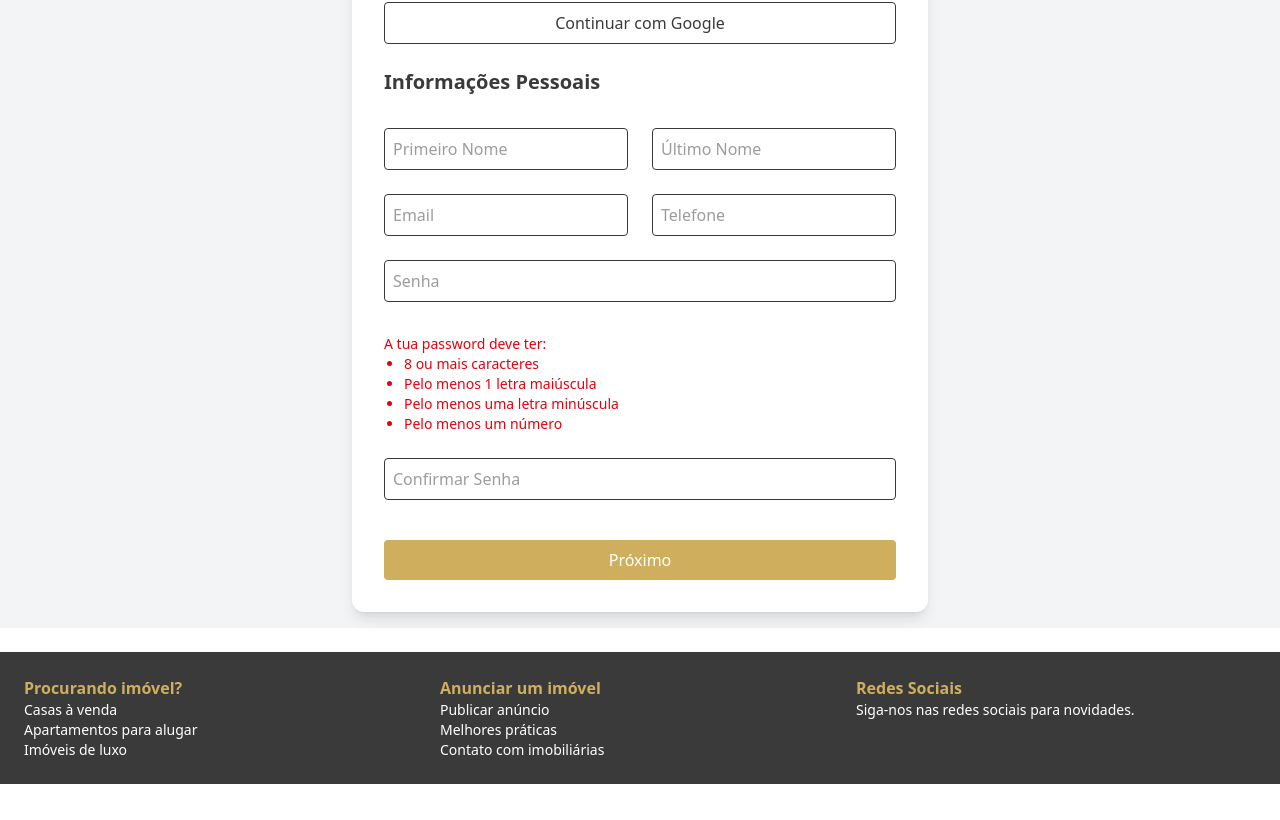
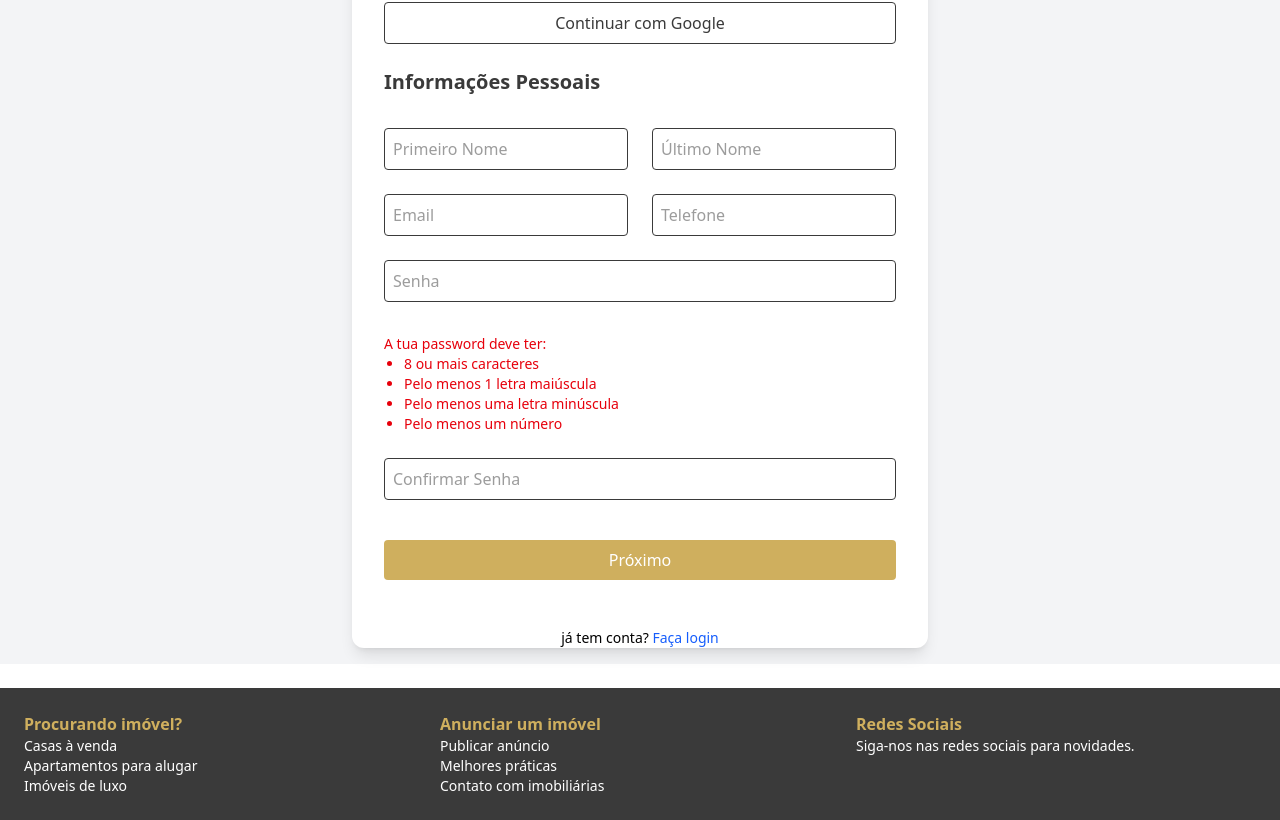
Before and after one commit to DEISI-ULHT-TFC-2024-25/TFC-DEISI2043-IMOinvestor_Frontend, a React (Vite) app in the folder imoinvestidor/: page /register in a window 1280 px wide. Shown: the part 307-1127 px from the top of the page. Before the commit the page ends 1091 px from the top, so only its background shows below. Built offline with nearby package versions, Linux system fonts and the light colour scheme.

Commit message:
added paragraph to go to login page

```diff
--- a/imoinvestidor/src/pages/Register.jsx
+++ b/imoinvestidor/src/pages/Register.jsx
@@ -224,6 +224,9 @@ export default function Registration() {
             </div>
           )}
         </div>
+        <p className="text-sm text-center mt-4">
+            já tem conta? <a href="/register" className="text-blue-600">Faça login</a>
+      </p>
       </div>
     </div>
   );
```
